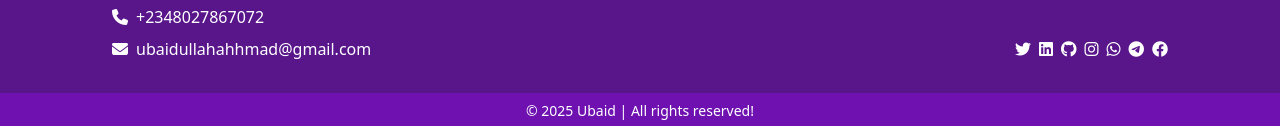
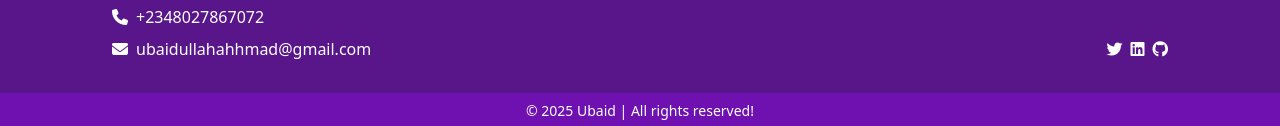
Before and after one commit to Ubaidullah-M/ubaid, a plain HTML site: page index.html in a window 1280 px wide. Shown: the part 1933-2059 px from the top of the page. Drawn offline with nearby package versions, Linux system fonts and the light colour scheme; no server answers.

```diff
--- a/index.html
+++ b/index.html
@@ -207,10 +207,10 @@
           ></a>
           <a href="https://github.com/Ubaidullah-M" target="_blank"><i class="fa-brands fa-github" id="github"></i
           ></a>
-          <a href="#" target="_blank"><i class="fa-brands fa-instagram" id="instagram"></i></a>
+          <!-- <a href="#" target="_blank"><i class="fa-brands fa-instagram" id="instagram"></i></a>
           <a href="#" target="_blank"><i class="fa-brands fa-whatsapp" id="whatsapp"></i></a>
           <a href="#" target="_blank"><i class="fa-brands fa-telegram" id="telegram"></i></a>
-          <a href="#" target="_blank"><i class="fa-brands fa-facebook" id="facebook"></i></a>
+          <a href="#" target="_blank"><i class="fa-brands fa-facebook" id="facebook"></i></a> -->
         </div>
       </div>
       <div class="flex items-center justify-center bg-purple-800 p-2 text-xs md:text-sm">
```
